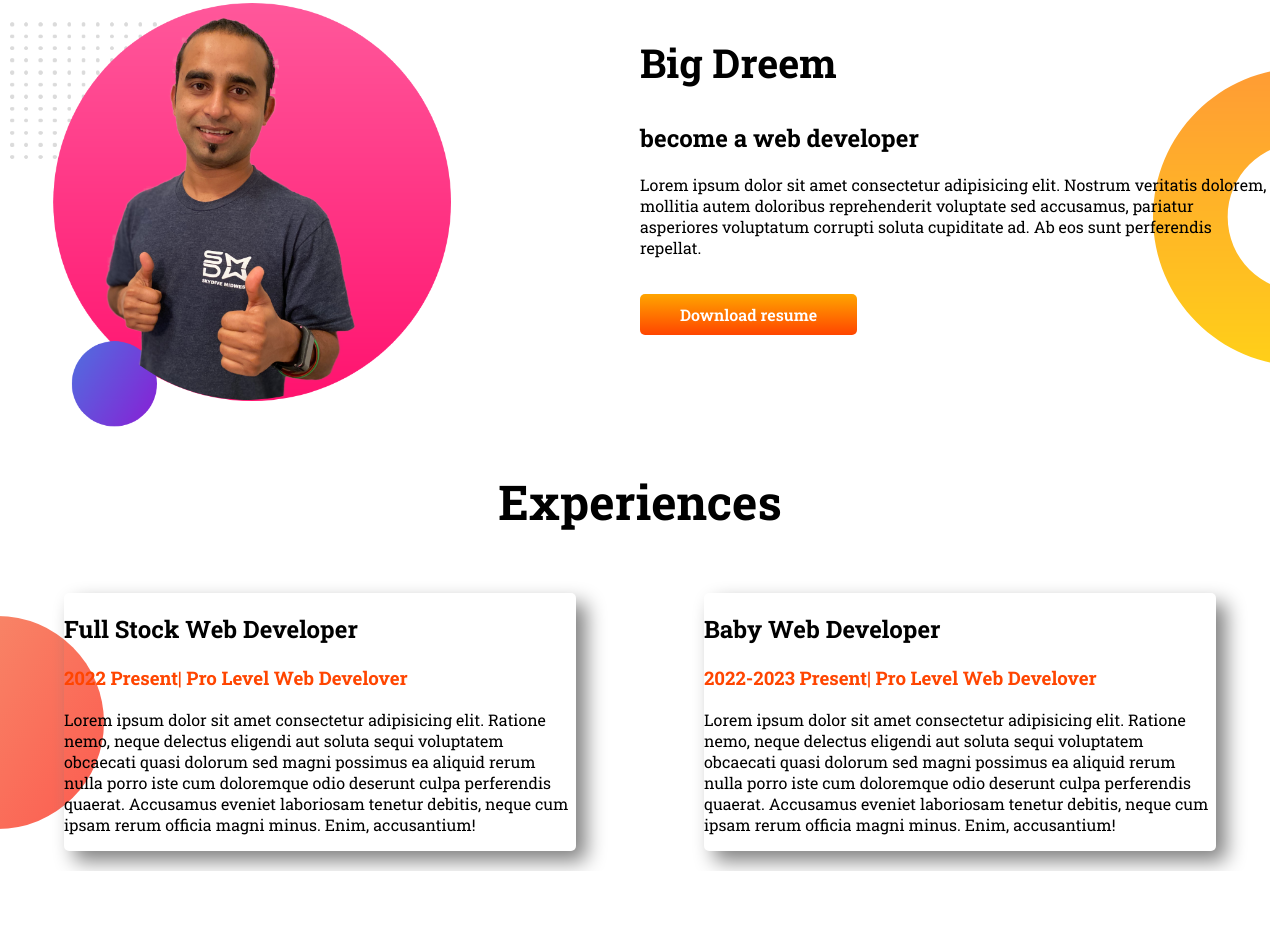
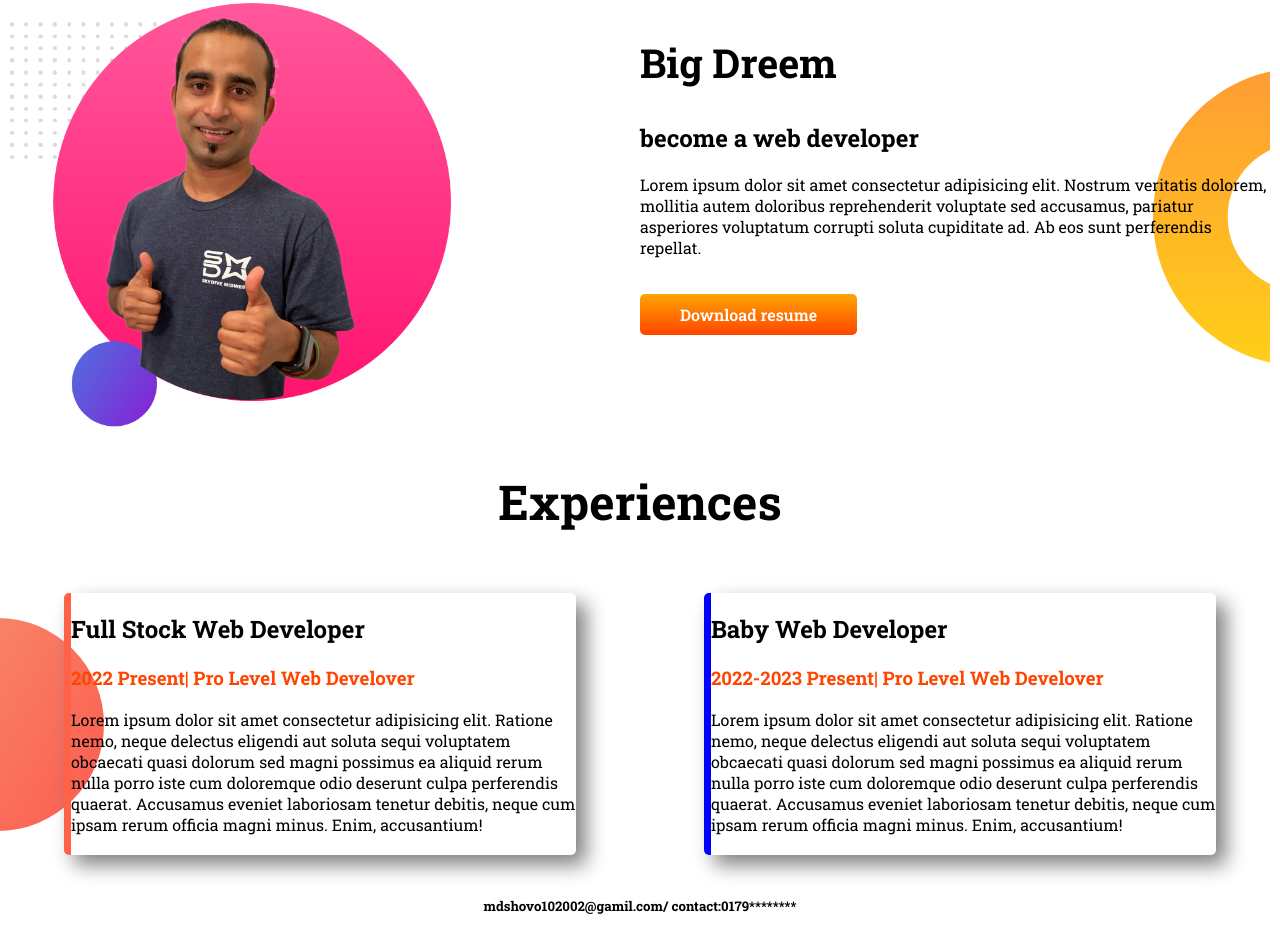
Before and after one commit to shuvo1710/developar-portfolio, a plain HTML site: page index.html in a window 1280 px wide. Shown: the part 602-1539 px from the top of the page. Before the commit the page ends 1473 px from the top, so only its background shows below. Drawn offline with Linux system fonts and the light colour scheme.

Commit message:
border&futter

```diff
--- a/index.html
+++ b/index.html
@@ -37,17 +37,20 @@
   <section id="about">
     <h1>Experiences</h1>
     <div class="Experiences_head">
-      <div class="experience_item">
+      <div class="experience_item border_left01">
         <h2> Full Stock Web Developer</h2>
         <h3 class="text-color">2022 Present| Pro Level Web Develover</h3>
         <p>Lorem ipsum dolor sit amet consectetur adipisicing elit. Ratione nemo, neque delectus eligendi aut soluta sequi voluptatem obcaecati quasi dolorum sed magni possimus ea aliquid rerum nulla porro iste cum doloremque odio deserunt culpa perferendis quaerat. Accusamus eveniet laboriosam tenetur debitis, neque cum ipsam rerum officia magni minus. Enim, accusantium!</p>
       </div>
-      <div class="experience_item">
+      <div class="experience_item border_left02">
         <h2> Baby Web Developer</h2>
         <h3 class="text-color">2022-2023 Present| Pro Level Web Develover</h3>
         <p>Lorem ipsum dolor sit amet consectetur adipisicing elit. Ratione nemo, neque delectus eligendi aut soluta sequi voluptatem obcaecati quasi dolorum sed magni possimus ea aliquid rerum nulla porro iste cum doloremque odio deserunt culpa perferendis quaerat. Accusamus eveniet laboriosam tenetur debitis, neque cum ipsam rerum officia magni minus. Enim, accusantium!</p>
       </div>
     </div>
   </section>
+  <footer>
+    <h5>mdshovo102002@gamil.com/ contact:0179********</h5>
+  </footer>
 </body>
 </html>
--- a/style.css
+++ b/style.css
@@ -73,6 +73,7 @@ padding-top: 15px;
 /* about part strat */
 #about h1{
     text-align: center;
+    font-family: 'Roboto Slab', serif;
 }
 .Experiences_head{
     display: flex;
@@ -88,5 +89,20 @@ padding-top: 15px;
     margin-right: 5%;
     box-shadow: 10px 10px 20px gray;
     border-radius: 5px;
+
+}
+.experience_item p{
+    font-size: 16px;
+    margin-top: 10px;
+    margin-bottom: 20px;
+}
+.border_left01{
+    border-left: 7px solid tomato;
+}
+.border_left02{
+    border-left: 7px solid blue;
 }
 /* about part end */
+footer{
+    text-align: center;
+}
```
